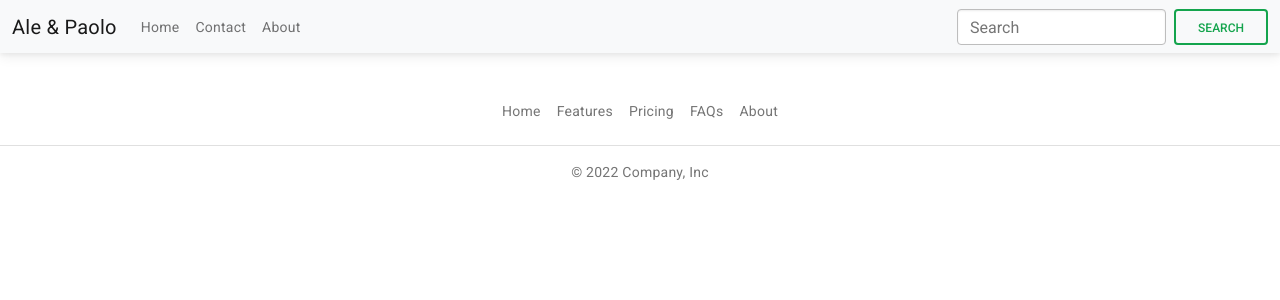
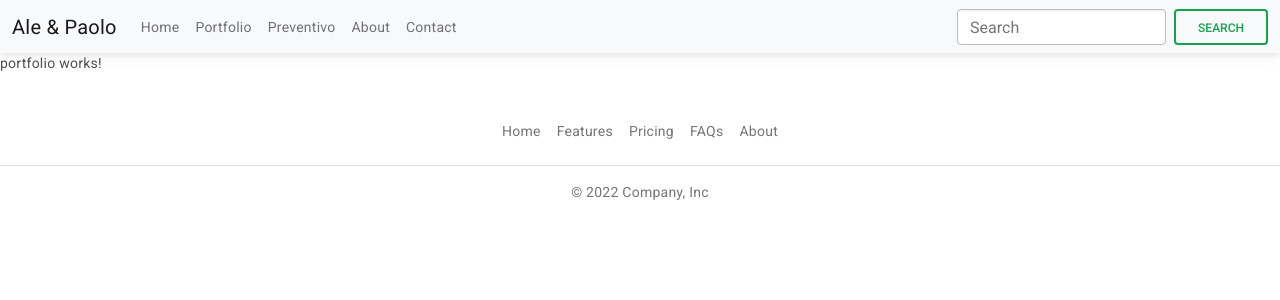
Before and after one commit to AlessandroZaza/Portfolio_Preventivo, an Angular app: page /portfolio in a window 1280 px wide. Before the commit this address led to /. Shown: the top 300 px of the page. Built offline with nearby package versions, Linux system fonts and the light colour scheme.

Commit message:
add portfolio and preventivo pages with routing

```diff
--- a/src/app/app-routing.module.ts
+++ b/src/app/app-routing.module.ts
@@ -3,11 +3,15 @@ import { RouterModule, Routes } from '@angular/router';
 import { AboutComponent } from './components/about/about.component';
 import { ContactComponent } from './components/contact/contact.component';
 import { HomeComponent } from './components/home/home.component';
+import { PortfolioComponent } from './components/portfolio/portfolio.component';
+import { PreventivoComponent } from './components/preventivo/preventivo.component';
 
 const routes: Routes = [
   { path: 'home', component: HomeComponent },
   { path: 'about', component: AboutComponent },
   { path: 'contact', component: ContactComponent },
+  { path: 'portfolio', component: PortfolioComponent },
+  { path: 'preventivo', component: PreventivoComponent },
 ];
 
 @NgModule({
--- a/src/app/app.component.html
+++ b/src/app/app.component.html
@@ -11,10 +11,16 @@
           <a routerLink="home" class="nav-link">Home</a>
         </li>
         <li class="nav-item">
-          <a routerLink="contact" class="nav-link">Contact</a>
+          <a routerLink="portfolio" class="nav-link">Portfolio</a>
+        </li>
+        <li class="nav-item">
+          <a routerLink="preventivo" class="nav-link">Preventivo</a>
         </li>
         <li class="nav-item">
           <a routerLink="about" class="nav-link">About</a>
+        </li>
+        <li class="nav-item">
+          <a routerLink="contact" class="nav-link">Contact</a>
         </li>
       </ul>
       <form class="d-flex" role="search">
--- a/src/app/app.module.ts
+++ b/src/app/app.module.ts
@@ -7,12 +7,16 @@ import { HomeComponent } from './components/home/home.component';
 import { AboutComponent } from './components/about/about.component';
 import { ContactComponent } from './components/contact/contact.component';
 import { BrowserAnimationsModule } from '@angular/platform-browser/animations';
+import { PortfolioComponent } from './components/portfolio/portfolio.component';
+import { PreventivoComponent } from './components/preventivo/preventivo.component';
 @NgModule({
   declarations: [
     AppComponent,
     HomeComponent,
     AboutComponent,
     ContactComponent,
+    PortfolioComponent,
+    PreventivoComponent,
   ],
   imports: [
     BrowserModule,
--- /dev/null
+++ b/src/app/components/portfolio/portfolio.component.html
@@ -0,0 +1 @@
+<p>portfolio works!</p>
--- /dev/null
+++ b/src/app/components/preventivo/preventivo.component.html
@@ -0,0 +1 @@
+<p>preventivo works!</p>
```
Also changed, not shown: src/app/components/portfolio/portfolio.component.ts (added, +10 -0 lines), src/app/components/preventivo/preventivo.component.ts (added, +10 -0 lines), src/app/components/portfolio/portfolio.component.css (added), src/app/components/preventivo/preventivo.component.css (added), 2 other files (tests, documents, lock files or other folders).
